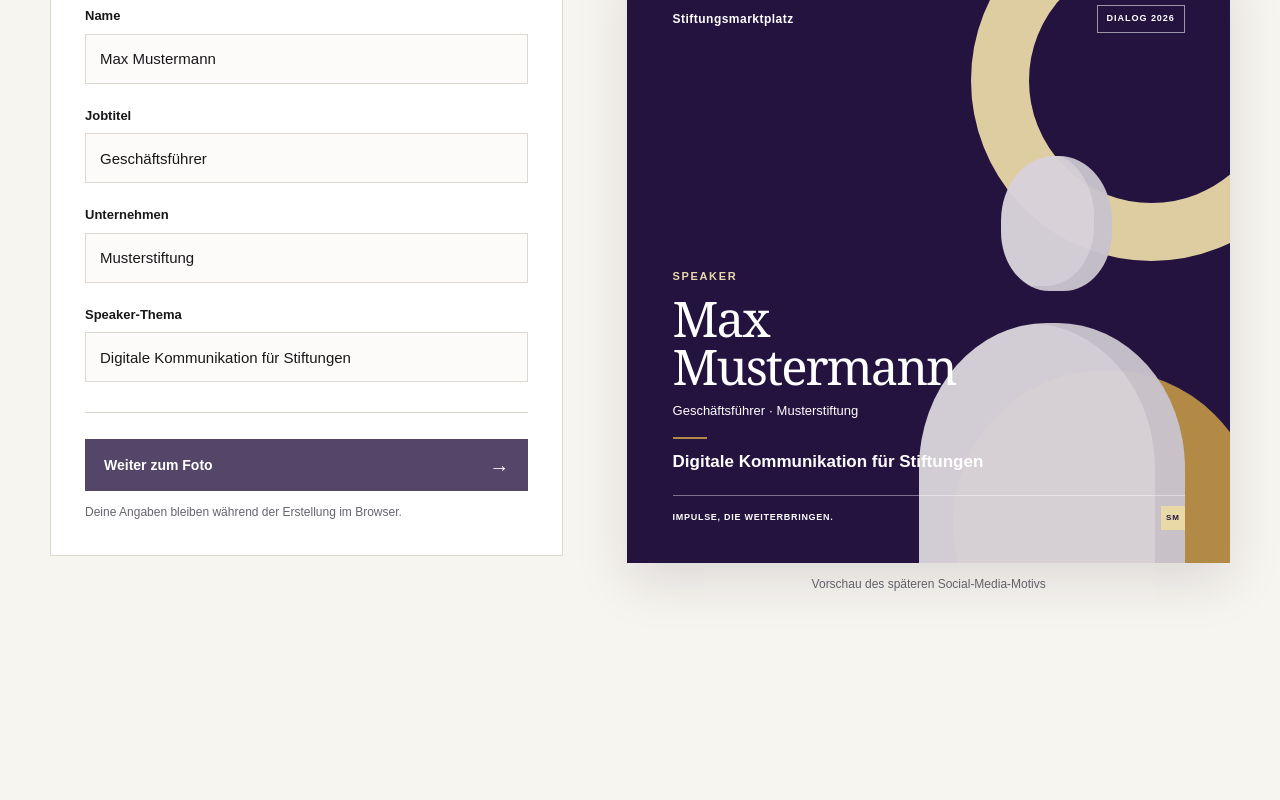
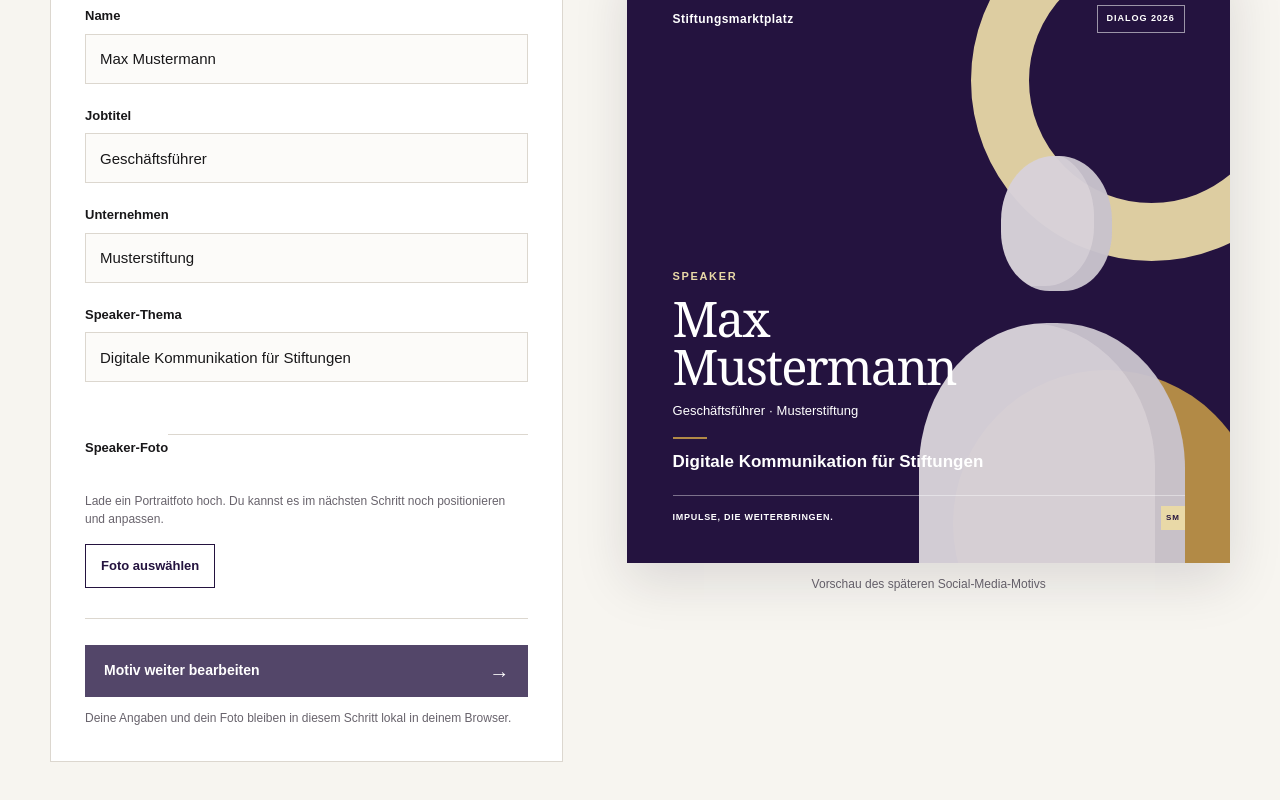
Before and after one commit to Funklix/imagegenerator, a Next.js app: page / in a window 1280 px wide. Shown: the part 556-1356 px from the top of the page. Before the commit the page ends 1237 px from the top, so only its background shows below. Built offline with nearby package versions, Linux system fonts and the light colour scheme.

Commit message:
Add local speaker photo preview

```diff
--- a/src/app/globals.css
+++ b/src/app/globals.css
@@ -224,6 +224,126 @@ h1 {
   color: #9a959c;
 }
 
+.photo-upload {
+  min-width: 0;
+  margin: 30px 0 0;
+  padding: 26px 0 0;
+  border: 0;
+  border-top: 1px solid var(--border);
+}
+
+.photo-upload legend {
+  padding: 26px 0 0;
+  color: var(--text-primary);
+  font-size: 13px;
+  font-weight: 700;
+}
+
+.photo-help {
+  margin: 8px 0 16px;
+  color: var(--text-secondary);
+  font-size: 12px;
+  line-height: 1.5;
+}
+
+.visually-hidden {
+  position: absolute;
+  width: 1px;
+  height: 1px;
+  padding: 0;
+  overflow: hidden;
+  clip: rect(0, 0, 0, 0);
+  white-space: nowrap;
+  border: 0;
+}
+
+.photo-select,
+.photo-action {
+  min-height: 44px;
+  display: inline-flex;
+  align-items: center;
+  justify-content: center;
+  padding: 0 15px;
+  border: 1px solid var(--brand-primary);
+  border-radius: 0;
+  background: var(--surface);
+  color: var(--brand-primary);
+  cursor: pointer;
+  font-size: 13px;
+  font-weight: 700;
+}
+
+.photo-input:focus-visible + .photo-select,
+.photo-input:focus-visible + .photo-selection .photo-action:first-child,
+.photo-action:focus-visible {
+  outline: 3px solid color-mix(in srgb, var(--brand-primary) 25%, transparent);
+  outline-offset: 2px;
+}
+
+.photo-selection {
+  display: grid;
+  gap: 12px;
+}
+
+.photo-filename {
+  min-width: 0;
+  display: flex;
+  align-items: center;
+  gap: 9px;
+  margin: 0;
+  color: var(--text-secondary);
+  font-size: 13px;
+}
+
+.photo-filename span:first-child {
+  color: var(--brand-secondary);
+  font-weight: 700;
+}
+
+.photo-filename span:last-child {
+  overflow: hidden;
+  text-overflow: ellipsis;
+  white-space: nowrap;
+}
+
+.photo-actions {
+  display: flex;
+  flex-wrap: wrap;
+  gap: 10px;
+}
+
+.photo-action {
+  min-height: 42px;
+  background: transparent;
+}
+
+.photo-action:last-child {
+  border-color: var(--border);
+  color: var(--text-secondary);
+}
+
+.photo-error {
+  display: flex;
+  align-items: flex-start;
+  gap: 8px;
+  margin: 12px 0 0;
+  color: #a22929;
+  font-size: 12px;
+  font-weight: 700;
+  line-height: 1.5;
+}
+
+.photo-error span {
+  display: grid;
+  width: 17px;
+  height: 17px;
+  flex: 0 0 auto;
+  place-items: center;
+  border: 1px solid currentColor;
+  border-radius: 50%;
+  font-size: 10px;
+}
+
 .form-footer {
   margin-top: 30px;
   padding-top: 26px;
@@ -349,6 +469,14 @@ h1 {
   position: absolute;
   display: block;
   background: #d8d2d9;
+}
+
+.portrait-photo {
+  width: 100%;
+  height: 100%;
+  display: block;
+  object-fit: cover;
+  object-position: center;
 }
 
 .portrait-head {
@@ -507,6 +635,15 @@ h1 {
     font-size: 16px;
   }
 
+  .photo-select {
+    width: 100%;
+  }
+
+  .photo-actions {
+    display: grid;
+    grid-template-columns: 1fr 1fr;
+  }
+
   .preview-heading h2,
   .section-heading h2 {
     font-size: 24px;
--- a/src/app/page.tsx
+++ b/src/app/page.tsx
@@ -1,6 +1,6 @@
 "use client";
 
-import { useState } from "react";
+import { useEffect, useState } from "react";
 import { SpeakerForm, type SpeakerDetails } from "@/components/SpeakerForm";
 import { SpeakerPreview } from "@/components/SpeakerPreview";
 import { theme, themeVariables } from "@/config/theme";
@@ -14,9 +14,24 @@ const initialSpeaker: SpeakerDetails = {
 
 export default function Home() {
   const [speaker, setSpeaker] = useState<SpeakerDetails>(initialSpeaker);
+  const [photo, setPhoto] = useState<{ url: string; fileName: string } | null>(
+    null,
+  );
+
+  useEffect(() => {
+    return () => {
+      if (photo) {
+        URL.revokeObjectURL(photo.url);
+      }
+    };
+  }, [photo]);
 
   function updateSpeaker(field: keyof SpeakerDetails, value: string) {
     setSpeaker((current) => ({ ...current, [field]: value }));
+  }
+
+  function selectPhoto(file: File) {
+    setPhoto({ url: URL.createObjectURL(file), fileName: file.name });
   }
 
   return (
@@ -36,14 +51,20 @@ export default function Home() {
           <p className="eyebrow">Social-Media-Motiv</p>
           <h1 id="page-title">Dein Speaker-Motiv erstellen</h1>
           <p className="intro-copy">
-            Trage deine Speaker-Daten ein. Im nächsten Schritt ergänzt du dein
-            Foto und erhältst dein fertiges Social-Media-Motiv.
+            Trage deine Speaker-Daten ein und ergänze dein Foto für eine direkte
+            Vorschau deines Social-Media-Motivs.
           </p>
         </section>
 
         <div className="workspace">
-          <SpeakerForm values={speaker} onChange={updateSpeaker} />
-          <SpeakerPreview speaker={speaker} />
+          <SpeakerForm
+            values={speaker}
+            onChange={updateSpeaker}
+            photoFileName={photo?.fileName ?? null}
+            onPhotoSelect={selectPhoto}
+            onPhotoRemove={() => setPhoto(null)}
+          />
+          <SpeakerPreview speaker={speaker} photoUrl={photo?.url ?? null} />
         </div>
       </main>
     </div>
--- /dev/null
+++ b/src/components/PhotoUpload.tsx
@@ -0,0 +1,103 @@
+"use client";
+
+import { useId, useRef, useState, type ChangeEvent } from "react";
+
+const MAX_FILE_SIZE = 10 * 1024 * 1024;
+const ACCEPTED_IMAGE_TYPES = ["image/jpeg", "image/png", "image/webp"];
+
+type PhotoUploadProps = {
+  fileName: string | null;
+  onSelect: (file: File) => void;
+  onRemove: () => void;
+};
+
+export function PhotoUpload({
+  fileName,
+  onSelect,
+  onRemove,
+}: PhotoUploadProps) {
+  const inputId = useId();
+  const errorId = `${inputId}-error`;
+  const inputRef = useRef<HTMLInputElement>(null);
+  const [error, setError] = useState<string | null>(null);
+
+  function handleChange(event: ChangeEvent<HTMLInputElement>) {
+    const file = event.target.files?.[0];
+
+    if (!file) {
+      return;
+    }
+
+    if (!ACCEPTED_IMAGE_TYPES.includes(file.type)) {
+      setError("Ungültiges Dateiformat. Bitte verwende JPG, PNG oder WEBP.");
+      event.target.value = "";
+      return;
+    }
+
+    if (file.size > MAX_FILE_SIZE) {
+      setError(
+        "Das Bild ist zu groß. Bitte verwende eine Datei unter 10 MB.",
+      );
+      event.target.value = "";
+      return;
+    }
+
+    setError(null);
+    onSelect(file);
+    event.target.value = "";
+  }
+
+  function handleRemove() {
+    setError(null);
+    onRemove();
+  }
+
+  return (
+    <fieldset className="photo-upload" aria-describedby={error ? errorId : undefined}>
+      <legend>Speaker-Foto</legend>
+      <p className="photo-help">
+        Lade ein Portraitfoto hoch. Du kannst es im nächsten Schritt noch
+        positionieren und anpassen.
+      </p>
+
+      <input
+        ref={inputRef}
+        className="visually-hidden photo-input"
+        id={inputId}
+        type="file"
+        accept="image/jpeg,image/png,image/webp,.jpg,.jpeg,.png,.webp"
+        onChange={handleChange}
+        aria-invalid={Boolean(error)}
+        aria-errormessage={error ? errorId : undefined}
+      />
+
+      {!fileName ? (
+        <label className="photo-select" htmlFor={inputId}>
+          Foto auswählen
+        </label>
+      ) : (
+        <div className="photo-selection">
+          <p className="photo-filename" title={fileName}>
+            <span aria-hidden="true">✓</span>
+            <span>{fileName}</span>
+          </p>
+          <div className="photo-actions">
+            <label className="photo-action" htmlFor={inputId}>
+              Foto ersetzen
+            </label>
+            <button className="photo-action" type="button" onClick={handleRemove}>
+              Foto entfernen
+            </button>
+          </div>
+        </div>
+      )}
+
+      {error && (
+        <p className="photo-error" id={errorId} role="alert">
+          <span aria-hidden="true">!</span>
+          {error}
+        </p>
+      )}
+    </fieldset>
+  );
+}
--- a/src/components/SpeakerForm.tsx
+++ b/src/components/SpeakerForm.tsx
@@ -1,3 +1,5 @@
+import { PhotoUpload } from "@/components/PhotoUpload";
+
 export type SpeakerDetails = {
   name: string;
   jobTitle: string;
@@ -8,6 +10,9 @@ export type SpeakerDetails = {
 type SpeakerFormProps = {
   values: SpeakerDetails;
   onChange: (field: keyof SpeakerDetails, value: string) => void;
+  photoFileName: string | null;
+  onPhotoSelect: (file: File) => void;
+  onPhotoRemove: () => void;
 };
 
 const fields: Array<{
@@ -41,7 +46,13 @@ const fields: Array<{
   },
 ];
 
-export function SpeakerForm({ values, onChange }: SpeakerFormProps) {
+export function SpeakerForm({
+  values,
+  onChange,
+  photoFileName,
+  onPhotoSelect,
+  onPhotoRemove,
+}: SpeakerFormProps) {
   return (
     <section className="form-panel" aria-labelledby="speaker-data-title">
       <div className="section-heading">
@@ -72,13 +83,20 @@ export function SpeakerForm({ values, onChange }: SpeakerFormProps) {
           ))}
         </div>
 
+        <PhotoUpload
+          fileName={photoFileName}
+          onSelect={onPhotoSelect}
+          onRemove={onPhotoRemove}
+        />
+
         <div className="form-footer">
           <button type="button" disabled aria-describedby="future-step-note">
-            Weiter zum Foto
+            Motiv weiter bearbeiten
             <span aria-hidden="true">→</span>
           </button>
           <p id="future-step-note" className="helper-text">
-            Deine Angaben bleiben während der Erstellung im Browser.
+            Deine Angaben und dein Foto bleiben in diesem Schritt lokal in
+            deinem Browser.
           </p>
         </div>
       </form>
--- a/src/components/SpeakerPreview.tsx
+++ b/src/components/SpeakerPreview.tsx
@@ -2,13 +2,14 @@ import type { SpeakerDetails } from "@/components/SpeakerForm";
 
 type SpeakerPreviewProps = {
   speaker: SpeakerDetails;
+  photoUrl: string | null;
 };
 
 function displayValue(value: string, fallback: string) {
   return value.trim() || fallback;
 }
 
-export function SpeakerPreview({ speaker }: SpeakerPreviewProps) {
+export function SpeakerPreview({ speaker, photoUrl }: SpeakerPreviewProps) {
   return (
     <section className="preview-panel" aria-labelledby="preview-title">
       <div className="preview-heading">
@@ -25,9 +26,21 @@ export function SpeakerPreview({ speaker }: SpeakerPreviewProps) {
           <span className="artwork-edition">Dialog 2026</span>
         </div>
 
-        <div className="portrait-placeholder" aria-hidden="true">
-          <span className="portrait-head" />
-          <span className="portrait-body" />
+        <div className="portrait-placeholder" aria-hidden={!photoUrl}>
+          {photoUrl ? (
+            // The object URL is local and cannot use Next.js image optimization.
+            // eslint-disable-next-line @next/next/no-img-element
+            <img
+              className="portrait-photo"
+              src={photoUrl}
+              alt={`Portrait von ${displayValue(speaker.name, "der Speaker-Person")}`}
+            />
+          ) : (
+            <>
+              <span className="portrait-head" />
+              <span className="portrait-body" />
+            </>
+          )}
         </div>
 
         <div className="artwork-copy">
```
